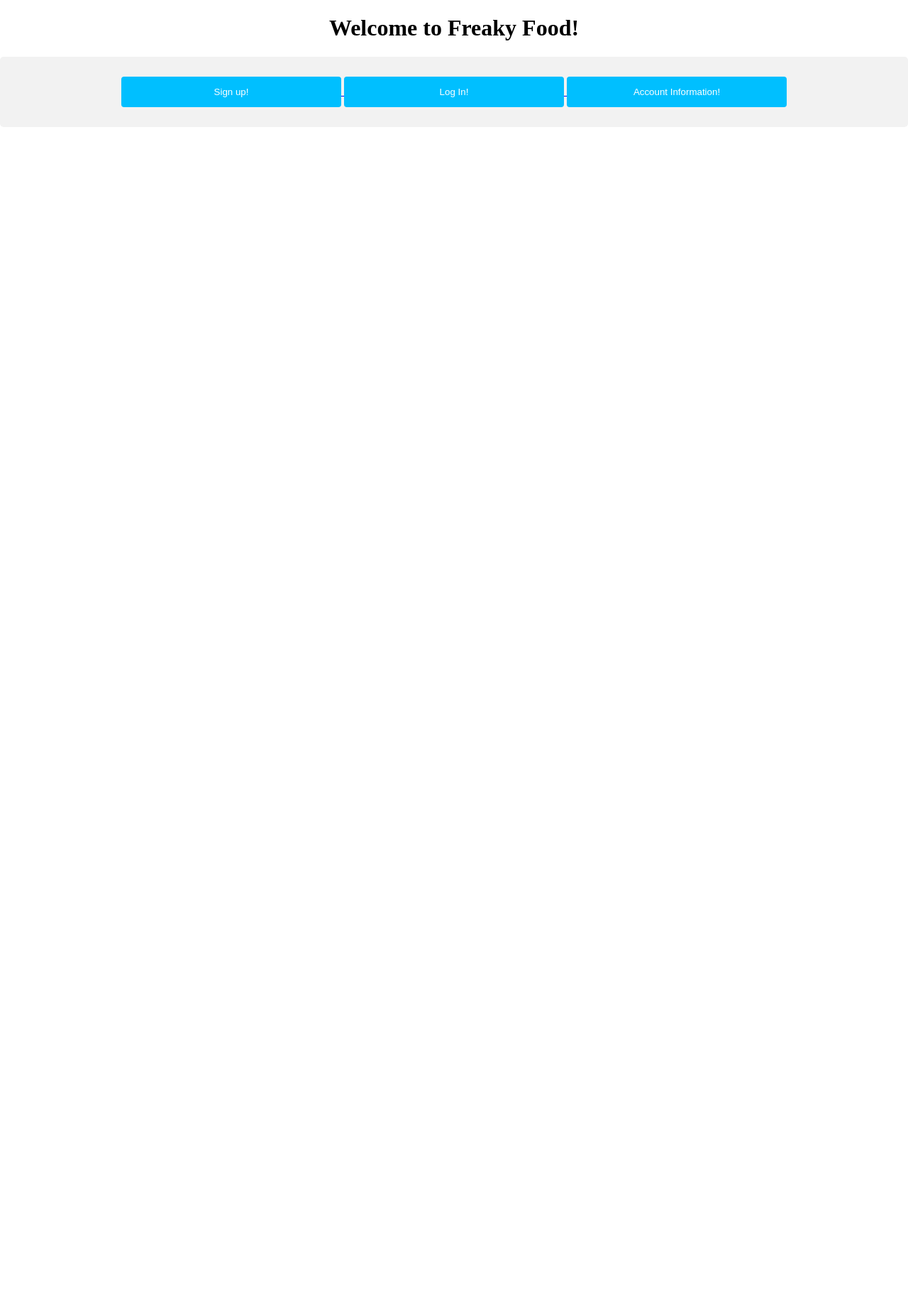
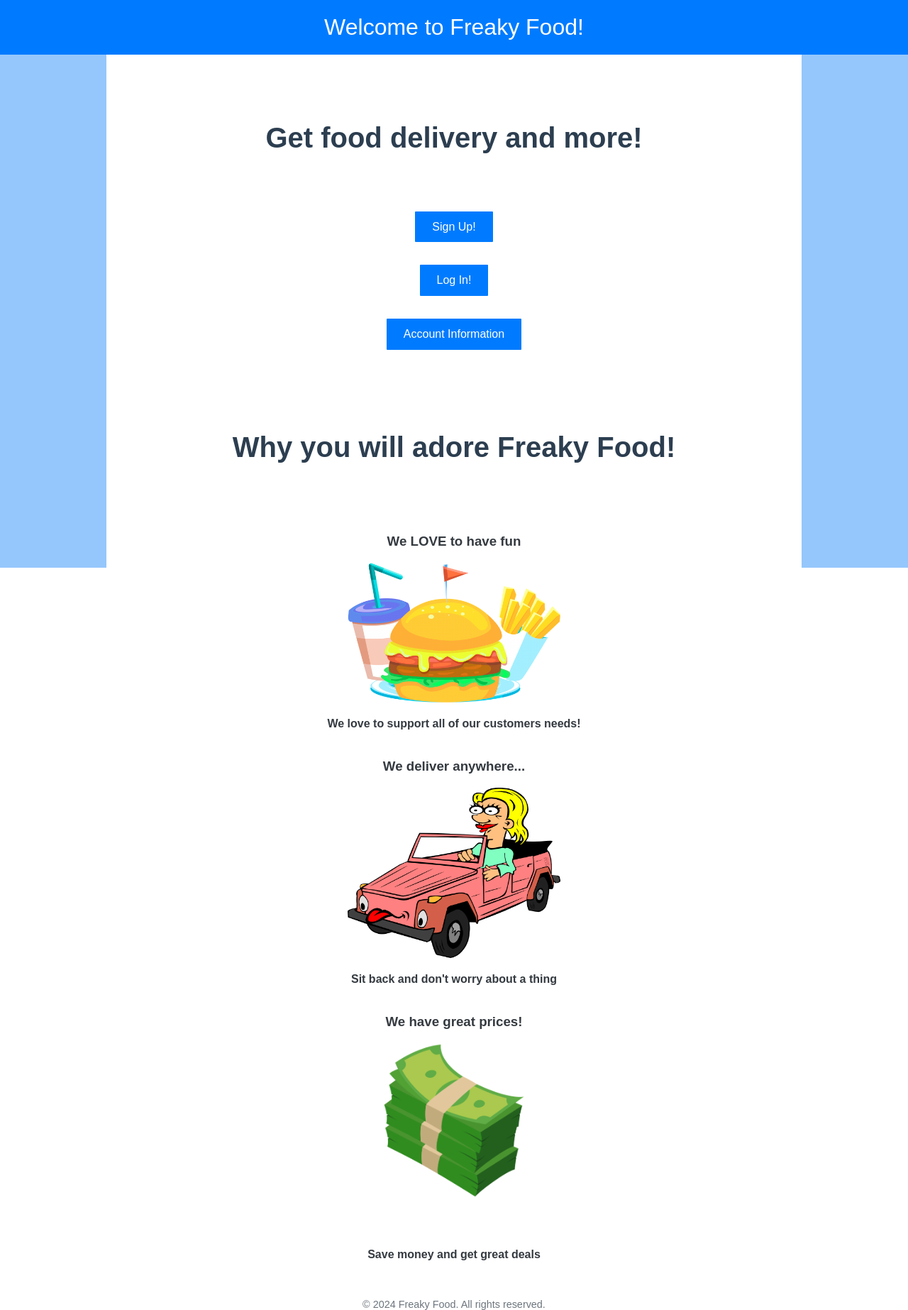
Before and after one commit to RichVult/freakyFood, a Flask app: page / in a window 1280 px wide. Shown: the whole page at 71% size. Before the commit the page ends 179 px from the top, so only its background shows below. Run offline with Flask 3, Linux system fonts and the light colour scheme.

Commit message:
Index done created index.css created

```diff
--- /dev/null
+++ b/project/static/index.css
@@ -0,0 +1,150 @@
+/* Basic styling for layout and centering */
+body {
+    font-family: Arial, sans-serif;
+    background-color: #fff;
+    color: #343a40;
+    margin: 0;
+    padding: 0;
+    display: flex;
+    flex-direction: column;
+    align-items: center;
+    justify-content: center;
+    text-align: center;
+}
+
+
+.fixed-header {
+    position: fixed;
+    top: 0;
+    width: 100%;
+    background-color: #007bff;
+    color: white;
+    text-align: center;
+    padding: 10px;
+    font-size: 1.5em;
+    z-index: 1000;
+}
+
+/* Stops bar at top from hidding any text */
+body {
+    padding-top: 60px;
+}
+
+    .fixed-header {
+        position: fixed;
+        top: 0;
+        width: 100%;
+        background-color: #007bff;
+        color: white;
+        text-align: center;
+        padding: 20px; /* Increase padding to make the header larger */
+        font-size: 2em; /* Increase font size for larger text */
+        z-index: 1000;
+    }
+
+
+    body {
+        padding-top: 80px; /* Adjust this to match the new header size */
+    }
+
+
+
+h1 {
+    color: #2c3e50;
+    font-size: 2.5rem;
+    margin-bottom: 1rem;
+    padding: 65px;
+
+}
+
+#intro {
+    font-size: 1.2rem;
+    max-width: 600px;
+    margin-bottom: 2rem;
+    color: #555;
+    line-height: 1.5;
+}
+
+/* Space between the headings and buttons */
+#intro + #index {
+    margin-top: 2rem;
+}
+
+#index {
+    display: flex;
+    flex-direction: column;
+    gap: 2rem;
+}
+
+button {
+    padding: 0.8rem 1.5rem;
+    font-size: 1rem;
+    color: #fff;
+    background-color: #007bff;
+    border: none;
+    border-radius: 1px;
+    cursor: pointer;
+    transition: background-color 0.3s ease;
+}
+
+button:hover {
+    background-color: #0056b3;
+}
+
+footer {
+    margin-top: 2rem;
+    font-size: 0.9rem;
+    color: #6c757d;
+}
+
+/*space between buttons and text below*/
+
+h4:nth-of-type(3) {
+    padding-top: 50px;
+}
+#index + h1 {
+    margin-top: 50px !important;
+}
+
+
+
+/* Styling for each adore item with left and right border */
+.adore-item {
+    text-align: center;
+    max-width: 300px;
+    border-left: 100px solid #95c7fc; /* Left border */
+    border-right: 100px solid #95c7fc; /* Right border */
+    padding: 50px; /* Optional padding for spacing within the border */
+}
+/* I tired creating all the images and text level with each other but it
+ became way too hard but I kept the margins still so in the future we can use them */
+.content-row {
+    display: flex;
+    align-items: center;
+    gap: 15px; /* Space between the image and the text */
+}
+
+.content-row img {
+    width: 80px; /* Adjust width as needed */
+    height: auto;
+}
+/* Add colored left and right margins */
+body::before,
+body::after {
+    content: "";
+    position: fixed;
+    top: 0;
+    width: 150px; /* Adjust width for desired margin size */
+    height: 100%;
+    z-index: -1; /* Behind all content */
+}
+
+body::before {
+    left: 0;
+    background-color: #95c7fc; /* Left margin color */
+}
+
+body::after {
+    right: 0;
+    background-color: #95c7fc; /* Right margin color */
+}
--- a/project/templates/index.html
+++ b/project/templates/index.html
@@ -9,19 +9,25 @@
 -->
 
 <!DOCTYPE html>
-<html>
+<html lang="en">
 
 <head>
-    <title>Freaky Food</title>
-    <link rel="stylesheet" href="/static/style.css">
+    <meta charset="UTF-8">
+    <meta name="viewport" content="width=device-width, initial-scale=1.0">
+    <title>Freaky Food - Welcome</title>
+    <link rel="stylesheet" href="/static/index.css"> <!-- Link to the external CSS file -->
+
 </head>
 
+
 <body>
-    <h1>Welcome to Freaky Food!</h1>
+    <div class="fixed-header">Welcome to Freaky Food!</div>
+
+    <h1>Get food delivery and more!</h1>
 
     <div id="index">
         <a href="/signup">
-            <button type="button">Sign up!</button>
+            <button type="button">Sign Up!</button>
         </a>
 
         <a href="/login">
@@ -29,9 +35,24 @@
         </a>
 
         <a href="/account">
-            <button type="button">Account Information!</button>
+            <button type="button">Account Information</button>
         </a>
     </div>
+
+    <h1>Why you will adore Freaky Food!</h1>
+    <h3>We LOVE to have fun</h3>
+    <img src="/static/images/Cartoon1.png" alt="Food and Drink Cartoon" width="300">
+    <h4>We love to support all of our customers needs!</h4>
+
+    <h3>We deliver anywhere...</h3>
+    <img src="/static/images/Cartoon2.png" alt="Girl Driving Car Cartoon" width="300">
+    <h4>Sit back and don't worry about a thing</h4>
+
+    <h3>We have great prices!</h3>
+    <img src="/static/images/Cartoon4.png" alt="Money Bag Cartoon" width="200">
+    <h4>Save money and get great deals</h4>
+
+    <footer>&copy; 2024 Freaky Food. All rights reserved.</footer>
 </body>
 
 </html>
```
Also changed, not shown: project/requirements.txt (line endings or trailing spaces), project/static/images/Cartoon1.png (added), project/static/images/Cartoon2.png (added), project/static/images/Cartoon3.jpg (added), project/static/images/Cartoon4.png (added).
